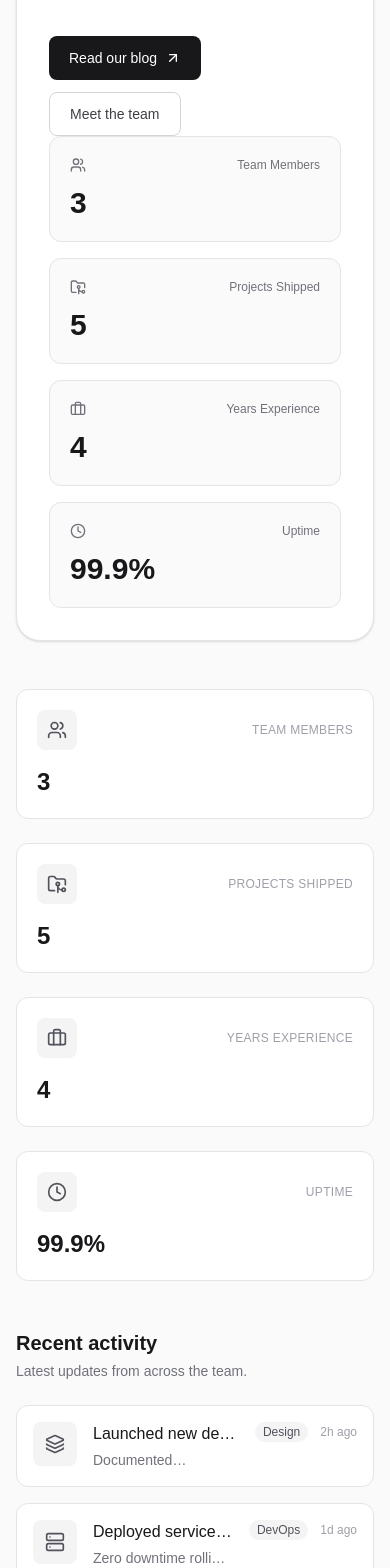
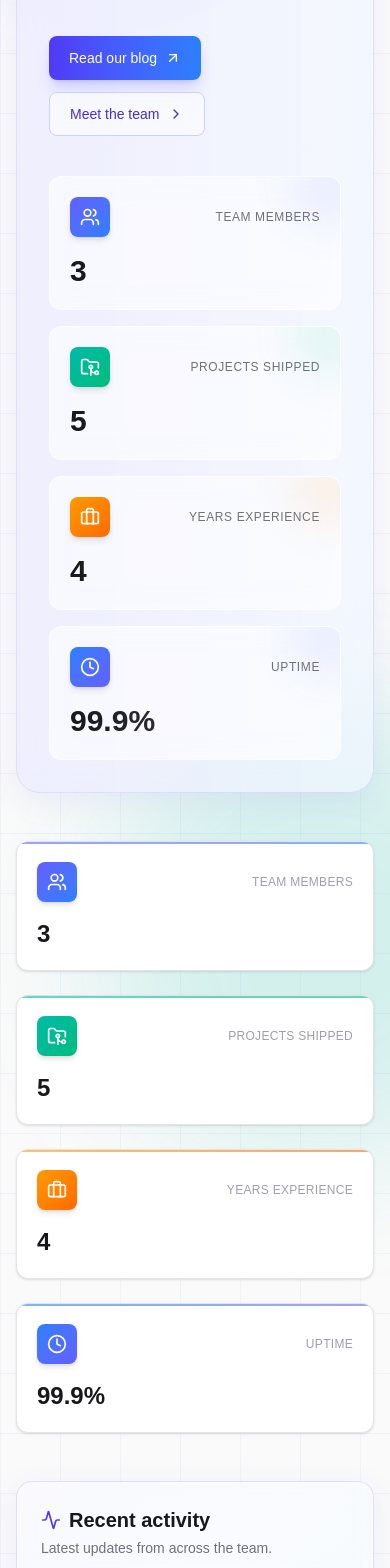
Before and after one commit to Michael-99-k/Team-Portfolio, a Next.js app: page /dashboard in a window 390 px wide. Shown: the part 432-2000 px from the top of the page. Built offline with nearby package versions, Linux system fonts and the light colour scheme.

Commit message:
made changes to dashboard

```diff
--- a/app/dashboard/page.js
+++ b/app/dashboard/page.js
@@ -5,7 +5,6 @@ import {
   Activity,
   ArrowUpRight,
   Award,
-  BookOpen,
   Briefcase,
   Clock,
   FolderGit2,
@@ -14,16 +13,21 @@ import {
   FileText,
   Sparkles,
   Users,
+  Zap,
+  TrendingUp,
+  ChevronRight,
+  Cpu,
+  Gauge,
 } from "lucide-react";
 
 const teamStats = {
   tagline:
     "We are a cross-functional team designing and building modern, performant web applications.",
   stats: [
-    { label: "Team Members", value: 3, icon: Users },
-    { label: "Projects Shipped", value: 5, icon: FolderGit2 },
-    { label: "Years Experience", value: 4, icon: Briefcase },
-    { label: "Uptime", value: "99.9%", icon: Clock },
+    { label: "Team Members", value: 3, icon: Users, gradient: "from-indigo-500 to-blue-500", glow: "group-hover:shadow-indigo-500/30" },
+    { label: "Projects Shipped", value: 5, icon: FolderGit2, gradient: "from-teal-500 to-emerald-500", glow: "group-hover:shadow-teal-500/30" },
+    { label: "Years Experience", value: 4, icon: Briefcase, gradient: "from-amber-500 to-orange-500", glow: "group-hover:shadow-amber-500/30" },
+    { label: "Uptime", value: "99.9%", icon: Clock, gradient: "from-blue-500 to-indigo-500", glow: "group-hover:shadow-blue-500/30" },
   ],
 };
 
@@ -33,83 +37,140 @@ const activities = [
     title: "Launched new design system",
     description: "Documented component library with 40+ accessible components.",
     tag: "Design",
+    tagColor: "bg-indigo-50 text-indigo-700 dark:bg-indigo-950/50 dark:text-indigo-300 border-indigo-200 dark:border-indigo-800",
+    dot: "bg-indigo-500",
     time: "2h ago",
     icon: Layers,
+    iconGradient: "from-indigo-500 to-blue-500",
   },
   {
     id: 2,
     title: "Deployed services to k8s",
     description: "Zero downtime rolling update across cluster.",
     tag: "DevOps",
+    tagColor: "bg-teal-50 text-teal-700 dark:bg-teal-950/50 dark:text-teal-300 border-teal-200 dark:border-teal-800",
+    dot: "bg-teal-500",
     time: "1d ago",
     icon: Server,
+    iconGradient: "from-teal-500 to-emerald-500",
   },
   {
     id: 3,
     title: "Published Q3 blog post",
     description: "Performance engineering in Next.js.",
     tag: "Blog",
+    tagColor: "bg-amber-50 text-amber-700 dark:bg-amber-950/50 dark:text-amber-300 border-amber-200 dark:border-amber-800",
+    dot: "bg-amber-500",
     time: "3d ago",
     icon: FileText,
+    iconGradient: "from-amber-500 to-orange-500",
   },
 ];
 
 const projects = [
-  { name: "Cloudbank", status: "Live", tech: "Next.js", bg: "from-blue-500 to-indigo-500" },
-  { name: "Shopply", status: "Beta", tech: "Node.js", bg: "from-emerald-500 to-teal-500" },
-  { name: "Pulse", status: "Live", tech: "React", bg: "from-rose-500 to-pink-500" },
-  { name: "Insightly", status: "In dev", tech: "TypeScript", bg: "from-amber-500 to-orange-500" },
+  { name: "Cloudbank", status: "Live", statusColor: "bg-emerald-50 text-emerald-700 dark:bg-emerald-950/50 dark:text-emerald-300 border-emerald-200 dark:border-emerald-800", tech: "Next.js", bg: "from-blue-500 to-indigo-500", icon: Zap },
+  { name: "Shopply", status: "Beta", statusColor: "bg-amber-50 text-amber-700 dark:bg-amber-950/50 dark:text-amber-300 border-amber-200 dark:border-amber-800", tech: "Node.js", bg: "from-emerald-500 to-teal-500", icon: Cpu },
+  { name: "Pulse", status: "Live", statusColor: "bg-emerald-50 text-emerald-700 dark:bg-emerald-950/50 dark:text-emerald-300 border-emerald-200 dark:border-emerald-800", tech: "React", bg: "from-indigo-500 to-blue-500", icon: Gauge },
+  { name: "Insightly", status: "In dev", statusColor: "bg-blue-50 text-blue-700 dark:bg-blue-950/50 dark:text-blue-300 border-blue-200 dark:border-blue-800", tech: "TypeScript", bg: "from-amber-500 to-orange-500", icon: TrendingUp },
 ];
 
 export const dynamic = "force-dynamic";
 
 export default function Dashboard() {
   return (
-    <div className="min-h-screen bg-zinc-50 dark:bg-[#0a0a0a]">
-      <main className="mx-auto max-w-7xl space-y-12 px-4 py-12 sm:px-6 lg:px-8">
-        {/* HERO */}
-        <section className="relative overflow-hidden rounded-3xl border border-zinc-200 bg-white p-8 shadow-sm sm:p-12 dark:border-zinc-800 dark:bg-zinc-900/50">
+    <div className="relative min-h-screen overflow-hidden bg-zinc-50 dark:bg-[#0a0a0a]">
+      {/* ---------- Techy Background Layers ---------- */}
+      <div className="pointer-events-none absolute inset-0 tech-grid" aria-hidden="true" />
+      {/* Floating gradient orbs */}
+      <div
+        aria-hidden="true"
+        className="pointer-events-none absolute -top-32 -left-32 h-96 w-96 rounded-full bg-indigo-500/20 blur-3xl animate-float-slow"
+      />
+      <div
+        aria-hidden="true"
+        className="pointer-events-none absolute top-1/3 -right-40 h-[28rem] w-[28rem] rounded-full bg-teal-500/15 blur-3xl animate-float-slower"
+      />
+      <div
+        aria-hidden="true"
+        className="pointer-events-none absolute bottom-0 left-1/4 h-80 w-80 rounded-full bg-amber-500/10 blur-3xl animate-pulse-glow"
+      />
+
+      <main className="relative mx-auto max-w-7xl space-y-12 px-4 py-12 sm:px-6 lg:px-8">
+        {/* ---------- HERO ---------- */}
+        <section className="glass-card glow-border relative overflow-hidden rounded-3xl p-8 sm:p-12">
+          {/* Animated gradient wash */}
+          <div
+            aria-hidden="true"
+            className="pointer-events-none absolute inset-0 bg-gradient-to-r from-indigo-500/10 via-blue-500/5 to-teal-500/10 animate-gradient-shift"
+          />
+          {/* Rotating conic ring */}
+          <div
+            aria-hidden="true"
+            className="pointer-events-none absolute -top-24 -right-24 h-64 w-64 rounded-full border-2 border-dashed border-indigo-400/30 animate-spin-slow"
+          />
+          <div
+            aria-hidden="true"
+            className="pointer-events-none absolute -top-10 -right-10 h-32 w-32 rounded-full bg-gradient-to-br from-indigo-500/20 to-teal-500/20 blur-2xl"
+          />
+
           <div className="relative z-10 space-y-6">
-            <div className="inline-flex items-center gap-2 rounded-full border border-zinc-200 bg-white px-4 py-1.5 text-sm dark:border-zinc-800 dark:bg-zinc-900">
-              <Sparkles className="h-4 w-4 text-blue-600 dark:text-blue-400" />
-              <span>Team Portfolio Dashboard</span>
+            <div className="inline-flex items-center gap-2 rounded-full border border-indigo-200 bg-white/70 px-4 py-1.5 text-sm backdrop-blur-sm dark:border-indigo-800 dark:bg-zinc-900/70">
+              <Sparkles className="h-4 w-4 text-indigo-600 dark:text-indigo-400" />
+              <span className="font-medium text-indigo-700 dark:text-indigo-300">
+                Team Portfolio Dashboard
+              </span>
+              <span className="flex h-1.5 w-1.5 rounded-full bg-emerald-500 animate-pulse-glow" />
             </div>
+
             <h1 className="max-w-3xl text-4xl font-bold tracking-tight text-zinc-900 sm:text-5xl dark:text-white">
               Our work speaks
-              <span className="block bg-gradient-to-r from-blue-600 via-indigo-500 to-purple-500 bg-clip-text text-transparent">
+              <span className="block bg-gradient-to-r from-indigo-600 via-blue-500 to-teal-500 bg-clip-text text-transparent">
                 louder than words.
               </span>
             </h1>
+
             <p className="max-w-xl text-lg leading-relaxed text-zinc-600 dark:text-zinc-400">
               {teamStats.tagline}
             </p>
+
             <div className="flex flex-wrap gap-3 pt-2">
               <Link
                 href="/blog"
-                className="inline-flex h-11 items-center gap-2 rounded-lg bg-zinc-900 px-5 text-sm font-medium text-white transition hover:opacity-90 dark:bg-white dark:text-zinc-900"
+                className="group inline-flex h-11 items-center gap-2 rounded-lg bg-gradient-to-r from-indigo-600 to-blue-500 px-5 text-sm font-medium text-white shadow-lg shadow-indigo-500/25 transition hover:shadow-indigo-500/40 hover:shadow-xl"
               >
                 Read our blog
-                <ArrowUpRight className="h-4 w-4" />
+                <ArrowUpRight className="h-4 w-4 transition-transform group-hover:translate-x-0.5 group-hover:-translate-y-0.5" />
               </Link>
               <Link
                 href="/team"
-                className="inline-flex h-11 items-center gap-2 rounded-lg border border-zinc-300 px-5 text-sm font-medium text-zinc-700 transition hover:bg-zinc-100 dark:border-zinc-700 dark:text-zinc-300 dark:hover:bg-zinc-900"
+                className="inline-flex h-11 items-center gap-2 rounded-lg border border-indigo-200 bg-white/60 px-5 text-sm font-medium text-indigo-700 backdrop-blur-sm transition hover:border-indigo-400 hover:bg-indigo-50 dark:border-indigo-800 dark:bg-zinc-900/60 dark:text-indigo-300 dark:hover:border-indigo-600 dark:hover:bg-indigo-950/40"
               >
                 Meet the team
+                <ChevronRight className="h-4 w-4" />
               </Link>
             </div>
           </div>
-          <div className="relative z-10 grid gap-4 sm:grid-cols-2">
-            {teamStats.stats.map(({ label, value, icon: Icon }) => (
+
+          {/* Inline mini-stats strip */}
+          <div className="relative z-10 mt-10 grid gap-4 sm:grid-cols-2">
+            {teamStats.stats.map(({ label, value, icon: Icon, gradient, glow }) => (
               <div
                 key={label}
-                className="rounded-xl border border-zinc-200 bg-zinc-50 p-5 dark:border-zinc-800 dark:bg-zinc-800/50"
+                className="group relative overflow-hidden rounded-xl border border-white/50 bg-white/60 p-5 backdrop-blur-md transition-all duration-300 hover:-translate-y-0.5 hover:shadow-lg dark:border-white/10 dark:bg-zinc-900/60"
               >
-                <div className="flex items-center justify-between text-zinc-500 dark:text-zinc-400">
-                  <Icon className="h-4 w-4" />
-                  <span className="text-xs">{label}</span>
+                <div
+                  aria-hidden="true"
+                  className={`pointer-events-none absolute -top-8 -right-8 h-20 w-20 rounded-full bg-gradient-to-br ${gradient} opacity-10 blur-xl transition group-hover:opacity-20`}
+                />
+                <div className="flex items-center justify-between">
+                  <div className={`flex h-10 w-10 items-center justify-center rounded-lg bg-gradient-to-br ${gradient} text-white shadow-md`}>
+                    <Icon className="h-5 w-5" />
+                  </div>
+                  <span className="text-xs font-medium uppercase tracking-wider text-zinc-500 dark:text-zinc-400">
+                    {label}
+                  </span>
                 </div>
-                <p className="mt-3 text-3xl font-semibold text-zinc-900 dark:text-white">
+                <p className="mt-4 bg-gradient-to-r from-zinc-900 to-zinc-600 bg-clip-text text-3xl font-bold text-transparent dark:from-white dark:to-zinc-400">
                   {value}
                 </p>
               </div>
@@ -117,52 +178,75 @@ export default function Dashboard() {
           </div>
         </section>
 
-        {/* STATS */}
+        {/* ---------- STATS GRID ---------- */}
         <section className="grid gap-6 sm:grid-cols-2 lg:grid-cols-4">
-          {teamStats.stats.map(({ label, value, icon: Icon }) => (
+          {teamStats.stats.map(({ label, value, icon: Icon, gradient, glow }) => (
             <div
               key={label}
-              className="group rounded-xl border border-zinc-200 bg-white p-5 transition hover:border-blue-300 dark:border-zinc-800 dark:bg-zinc-900 dark:hover:border-blue-700"
+              className={`group relative overflow-hidden rounded-xl border border-zinc-200 bg-white p-5 shadow-sm transition-all duration-300 hover:-translate-y-1 hover:shadow-xl dark:border-zinc-800 dark:bg-zinc-900 ${glow}`}
             >
-              <div className="flex items-center justify-between">
-                <div className="flex h-10 w-10 items-center justify-center rounded-lg bg-zinc-100 text-zinc-600 transition group-hover:bg-blue-500 group-hover:text-white dark:bg-zinc-800 dark:text-zinc-300 dark:group-hover:bg-blue-500/10 dark:group-hover:text-blue-400">
+              {/* Top accent line */}
+              <div aria-hidden="true" className={`absolute inset-x-0 top-0 h-0.5 bg-gradient-to-r ${gradient} opacity-60 transition-opacity group-hover:opacity-100`} />
+              {/* Corner glow */}
+              <div aria-hidden="true" className={`pointer-events-none absolute -bottom-10 -right-10 h-24 w-24 rounded-full bg-gradient-to-br ${gradient} opacity-0 blur-2xl transition group-hover:opacity-20`} />
+
+              <div className="relative flex items-center justify-between">
+                <div className={`flex h-10 w-10 items-center justify-center rounded-lg bg-gradient-to-br ${gradient} text-white shadow-md transition-transform duration-300 group-hover:scale-110`}>
                   <Icon className="h-5 w-5" />
                 </div>
                 <span className="text-xs font-medium uppercase tracking-wide text-zinc-400">{label}</span>
               </div>
-              <p className="mt-4 text-2xl font-semibold text-zinc-900 dark:text-white">{value}</p>
+              <p className="relative mt-4 text-2xl font-bold text-zinc-900 dark:text-white">{value}</p>
             </div>
           ))}
         </section>
 
-        {/* ACTIVITY */}
-        <section>
-          <div className="flex items-end justify-between">
+        {/* ---------- ACTIVITY ---------- */}
+        <section className="glass-card relative overflow-hidden rounded-2xl p-6 sm:p-8">
+          <div aria-hidden="true" className="pointer-events-none absolute inset-0 bg-gradient-to-br from-indigo-500/[0.03] to-teal-500/[0.03]" />
+          <div className="relative flex items-end justify-between">
             <div>
-              <h2 className="text-xl font-semibold text-zinc-900 dark:text-white">
-                Recent activity
-              </h2>
+              <div className="flex items-center gap-2">
+                <Activity className="h-5 w-5 text-indigo-600 dark:text-indigo-400" />
+                <h2 className="text-xl font-bold text-zinc-900 dark:text-white">
+                  Recent activity
+                </h2>
+              </div>
               <p className="mt-1 text-sm text-zinc-500 dark:text-zinc-400">
                 Latest updates from across the team.
               </p>
             </div>
-            <Link href="/blog" className="hidden text-sm font-medium text-indigo-600 hover:text-indigo-500 sm:block dark:text-indigo-400">
+            <Link
+              href="/blog"
+              className="group hidden items-center gap-1 text-sm font-medium text-teal-600 hover:text-teal-500 sm:flex dark:text-teal-400"
+            >
               View all
+              <ArrowUpRight className="h-4 w-4 transition-transform group-hover:translate-x-0.5 group-hover:-translate-y-0.5" />
             </Link>
           </div>
 
-          <div className="mt-6 space-y-4">
-            {activities.map(({ id, title, description, tag, time, icon: Icon }) => (
-              <Link key={id} href="/blog" className="flex items-start gap-4 rounded-xl border border-zinc-200 bg-white p-4 transition hover:border-zinc-300 hover:shadow-sm dark:border-zinc-800 dark:bg-zinc-900 dark:hover:border-zinc-700">
-                <div className="flex h-11 w-11 shrink-0 items-center justify-center rounded-lg bg-zinc-100 text-zinc-600 dark:bg-zinc-800 dark:text-zinc-300">
+          <div className="relative mt-6 space-y-4">
+            {/* Vertical timeline line */}
+            <div aria-hidden="true" className="absolute left-[1.4rem] top-4 bottom-4 w-px bg-gradient-to-b from-indigo-400 via-teal-400 to-amber-400 opacity-30" />
+
+            {activities.map(({ id, title, description, tag, tagColor, dot, time, icon: Icon, iconGradient }) => (
+              <Link
+                key={id}
+                href="/blog"
+                className="group relative flex items-start gap-4 rounded-xl border border-white/50 bg-white/60 p-4 backdrop-blur-md transition-all duration-300 hover:-translate-x-0.5 hover:border-indigo-200 hover:shadow-lg dark:border-white/10 dark:bg-zinc-900/60 dark:hover:border-indigo-800"
+              >
+                {/* Timeline dot */}
+                <span aria-hidden="true" className={`absolute -left-[0.15rem] top-1/2 h-2.5 w-2.5 -translate-y-1/2 rounded-full ${dot} ring-4 ring-white/60 dark:ring-zinc-900/60`} />
+
+                <div className={`flex h-11 w-11 shrink-0 items-center justify-center rounded-lg bg-gradient-to-br ${iconGradient} text-white shadow-md transition-transform duration-300 group-hover:scale-110`}>
                   <Icon className="h-5 w-5" />
                 </div>
                 <div className="min-w-0 flex-1">
-                  <p className="truncate font-medium text-zinc-900 dark:text-zinc-100">{title}</p>
+                  <p className="truncate font-semibold text-zinc-900 dark:text-zinc-100">{title}</p>
                   <p className="mt-1 line-clamp-1 text-sm text-zinc-500 dark:text-zinc-400">{description}</p>
                 </div>
-                <div className="flex shrink-0 items-center gap-3">
-                  <span className="rounded-full bg-zinc-100 px-2 py-0.5 text-xs font-medium text-zinc-600 dark:bg-zinc-800 dark:text-zinc-300">
+                <div className="flex shrink-0 flex-col items-end gap-2">
+                  <span className={`rounded-full border px-2.5 py-0.5 text-xs font-medium ${tagColor}`}>
                     {tag}
                   </span>
                   <span className="text-xs text-zinc-400">{time}</span>
@@ -172,36 +256,58 @@ export default function Dashboard() {
           </div>
         </section>
 
-        {/* PROJECTS */}
+        {/* ---------- PROJECTS ---------- */}
         <section>
           <div className="flex items-end justify-between">
             <div>
-              <h2 className="text-xl font-semibold text-zinc-900 dark:text-white">Projects</h2>
+              <div className="flex items-center gap-2">
+                <FolderGit2 className="h-5 w-5 text-teal-600 dark:text-teal-400" />
+                <h2 className="text-xl font-bold text-zinc-900 dark:text-white">Projects</h2>
+              </div>
               <p className="mt-1 text-sm text-zinc-500 dark:text-zinc-400">
                 Selected work and experiments.
               </p>
             </div>
-            <Link href="/team" className="hidden text-sm font-medium text-indigo-600 hover:text-indigo-500 sm:block dark:text-indigo-400">
+            <Link
+              href="/team"
+              className="group hidden items-center gap-1 text-sm font-medium text-teal-600 hover:text-teal-500 sm:flex dark:text-teal-400"
+            >
               View team
+              <ArrowUpRight className="h-4 w-4 transition-transform group-hover:translate-x-0.5 group-hover:-translate-y-0.5" />
             </Link>
           </div>
 
           <div className="mt-6 grid gap-5 sm:grid-cols-2 lg:grid-cols-3">
-            {projects.map(({ name, status, tech, bg }) => (
+            {projects.map(({ name, status, statusColor, tech, bg, icon: Icon }) => (
               <div
                 key={name}
-                className="group relative overflow-hidden rounded-xl border border-zinc-200 bg-white p-5 transition hover:border-zinc-300 dark:border-zinc-800 dark:bg-zinc-900 dark:hover:border-zinc-700"
+                className="group relative overflow-hidden rounded-xl border border-zinc-200 bg-white shadow-sm transition-all duration-300 hover:-translate-y-1 hover:shadow-xl dark:border-zinc-800 dark:bg-zinc-900"
               >
-                <div
-                  className={`pointer-events-none absolute inset-0 bg-gradient-to-br ${bg} opacity-0 transition group-hover:opacity-5`}
-                />
-                <div className="relative flex items-center justify-between">
-                  <p className="font-semibold text-zinc-900 dark:text-zinc-100">{name}</p>
-                  <span className="rounded-full bg-zinc-100 px-2 py-0.5 text-xs font-medium text-zinc-600 dark:bg-zinc-800 dark:text-zinc-300">
+                {/* Gradient header bar */}
+                <div className={`relative h-20 bg-gradient-to-br ${bg}`}>
+                  <div aria-hidden="true" className="absolute inset-0 opacity-20 tech-grid" />
+                  <div aria-hidden="true" className="absolute inset-0 bg-gradient-to-t from-black/20 to-transparent" />
+                  <div className="absolute bottom-3 left-4 flex h-10 w-10 items-center justify-center rounded-lg bg-white/20 text-white backdrop-blur-md ring-1 ring-white/40 shadow-lg transition-transform duration-300 group-hover:scale-110 group-hover:rotate-6">
+                    <Icon className="h-5 w-5" />
+                  </div>
+                  <span className={`absolute top-3 right-3 rounded-full border px-2.5 py-0.5 text-xs font-medium backdrop-blur-sm ${statusColor}`}>
                     {status}
                   </span>
                 </div>
-                <p className="mt-8 text-sm text-zinc-400">{tech}</p>
+
+                <div className="p-5">
+                  <p className="font-bold text-zinc-900 dark:text-zinc-100">{name}</p>
+                  <div className="mt-3 flex items-center justify-between">
+                    <span className="text-sm text-zinc-400">{tech}</span>
+                    <span className="inline-flex items-center gap-1 text-xs font-medium text-indigo-600 opacity-0 transition-all duration-300 group-hover:opacity-100 dark:text-indigo-400">
+                      Explore
+                      <ArrowUpRight className="h-3.5 w-3.5" />
+                    </span>
+                  </div>
+                </div>
+
+                {/* Bottom gradient edge */}
+                <div aria-hidden="true" className={`absolute inset-x-0 bottom-0 h-0.5 bg-gradient-to-r ${bg} opacity-0 transition-opacity duration-300 group-hover:opacity-100`} />
               </div>
             ))}
           </div>
--- a/app/globals.css
+++ b/app/globals.css
@@ -99,15 +99,15 @@ body {
 /* Tech grid background */
 .tech-grid {
   background-image:
-    linear-gradient(rgba(255, 255, 255, 0.04) 1px, transparent 1px),
-    linear-gradient(90deg, rgba(255, 255, 255, 0.04) 1px, transparent 1px);
+    linear-gradient(rgba(99, 102, 241, 0.06) 1px, transparent 1px),
+    linear-gradient(90deg, rgba(99, 102, 241, 0.06) 1px, transparent 1px);
   background-size: 60px 60px;
 }
 
 .dark .tech-grid {
   background-image:
-    linear-gradient(rgba(56, 189, 248, 0.05) 1px, transparent 1px),
-    linear-gradient(90deg, rgba(56, 189, 248, 0.05) 1px, transparent 1px);
+    linear-gradient(rgba(16, 185, 129, 0.05) 1px, transparent 1px),
+    linear-gradient(90deg, rgba(16, 185, 129, 0.05) 1px, transparent 1px);
 }
 
 /* Glassmorphism utility */
@@ -115,13 +115,13 @@ body {
   background: rgba(255, 255, 255, 0.7);
   backdrop-filter: blur(20px);
   -webkit-backdrop-filter: blur(20px);
-  border: 1px solid rgba(255, 255, 255, 0.2);
-  box-shadow: 0 8px 32px rgba(0, 0, 0, 0.08);
+  border: 1px solid rgba(99, 102, 241, 0.2);
+  box-shadow: 0 8px 32px rgba(79, 70, 229, 0.08);
 }
 
 .dark .glass-card {
   background: rgba(13, 13, 20, 0.7);
-  border: 1px solid rgba(56, 189, 248, 0.1);
+  border: 1px solid rgba(99, 102, 241, 0.1);
   box-shadow: 0 8px 32px rgba(0, 0, 0, 0.4);
 }
 
@@ -138,9 +138,9 @@ body {
   padding: 1px;
   background: linear-gradient(
     135deg,
-    rgba(56, 189, 248, 0.5),
-    rgba(139, 92, 246, 0.5),
-    rgba(236, 72, 153, 0.5)
+    rgba(99, 102, 241, 0.5),
+    rgba(16, 185, 129, 0.5),
+    rgba(245, 158, 11, 0.5)
   );
   -webkit-mask: linear-gradient(#fff 0 0) content-box, linear-gradient(#fff 0 0);
   -webkit-mask-composite: xor;
--- a/next.config.mjs
+++ b/next.config.mjs
@@ -1,6 +1,6 @@
 /** @type {import('next').NextConfig} */
 const nextConfig = {
-  /* config options here */
+  output: 'standalone',
 };
 
 export default nextConfig;
```
Also changed, not shown: app/components/Navbar.js (+5 -5 lines), app/page.js (+77 -48 lines), 2 other files (tests, documents, lock files or other folders).
